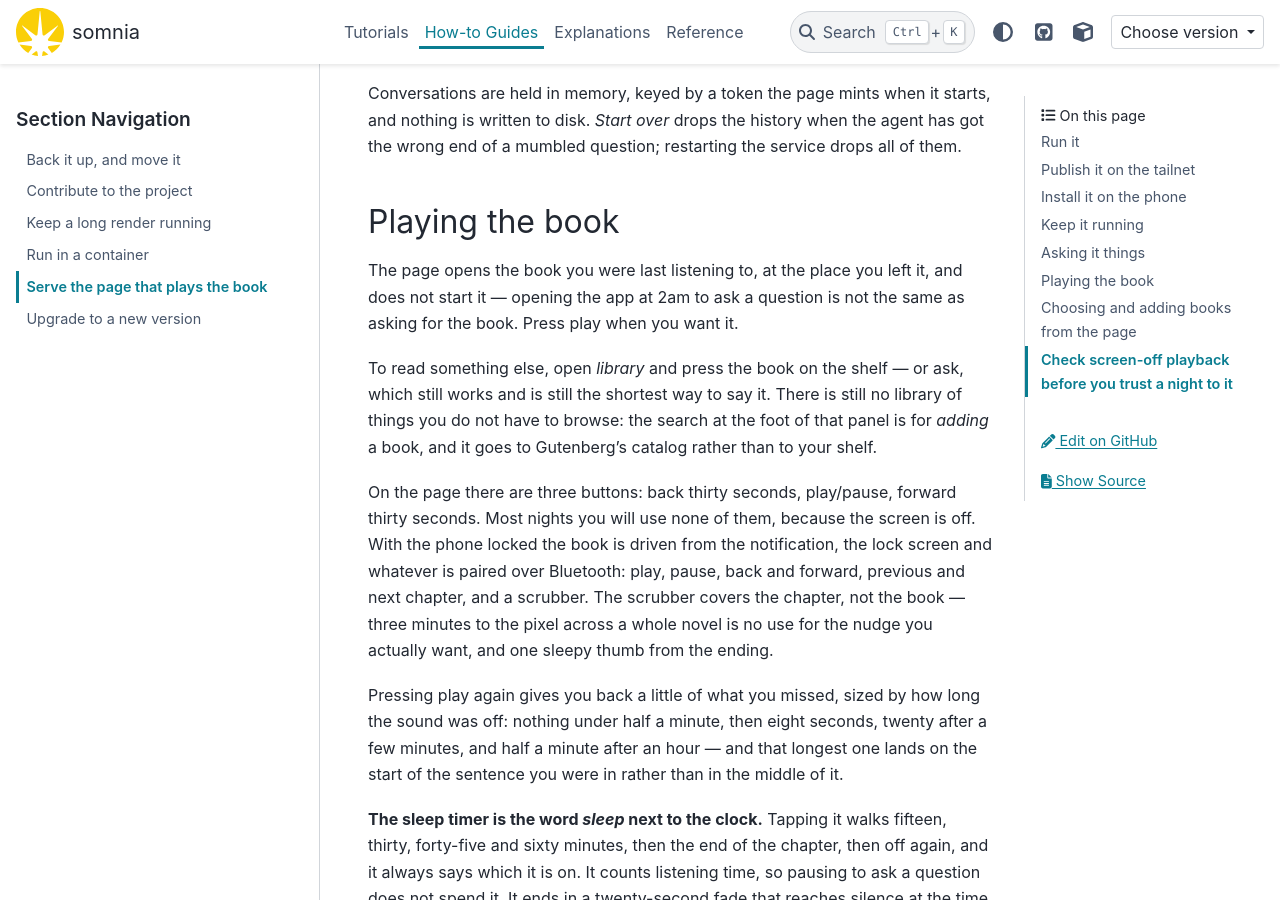
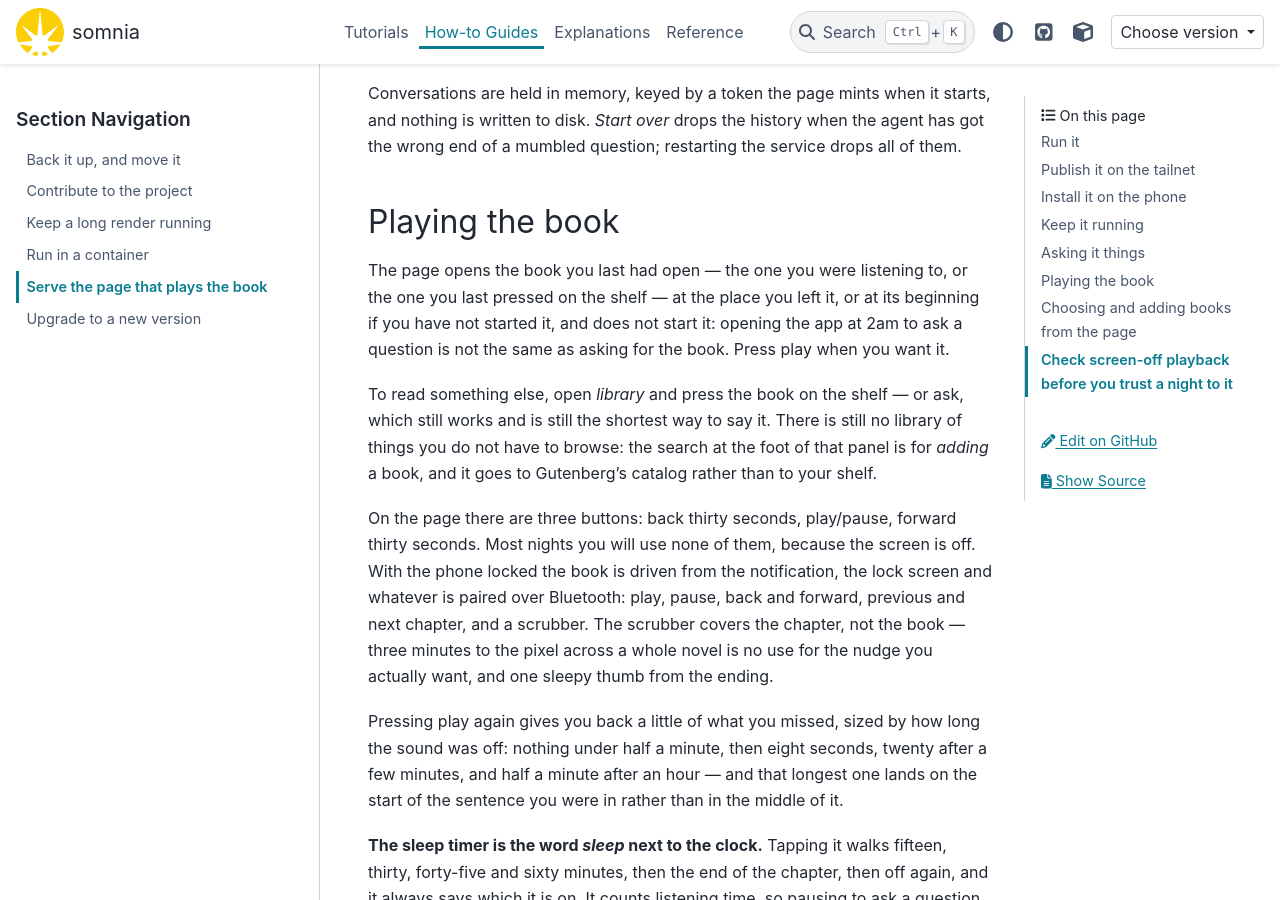
Before and after one commit to gilesknap/somnia, a Sphinx documentation site: the page built from docs/how-to/serve-the-chat-page.md, in a window 1280 px wide and 900 px high, scrolled down 4487 px. Built offline with Sphinx 7.4.7 and the PyData theme 0.15.4, drawn with Linux system fonts in a browser that asks for light colours; pages that are not in the unit, such as notebooks, are missing from menus; the version number could not be read and is left out.

Commit message:
Say the book the page reopens is the one last opened, not last heard
Pressing a book on the shelf writes position_at even if it has never played,
so the sentence promising the book you were "last listening to" stopped being
true one paragraph above the one that says you can press a shelf.

Co-Authored-By: Claude Opus 5 <noreply@anthropic.com>

```diff
--- a/docs/how-to/serve-the-chat-page.md
+++ b/docs/how-to/serve-the-chat-page.md
@@ -184,9 +184,11 @@ all of them.
 
 ## Playing the book
 
-The page opens the book you were last listening to, at the place you left it,
-and does not start it — opening the app at 2am to ask a question is not the
-same as asking for the book. Press play when you want it.
+The page opens the book you last had open — the one you were listening to, or
+the one you last pressed on the shelf — at the place you left it, or at its
+beginning if you have not started it, and does not start it: opening the app at
+2am to ask a question is not the same as asking for the book. Press play when
+you want it.
 
 To read something else, open *library* and press the book on the shelf — or ask,
 which still works and is still the shortest way to say it. There is still no
```
